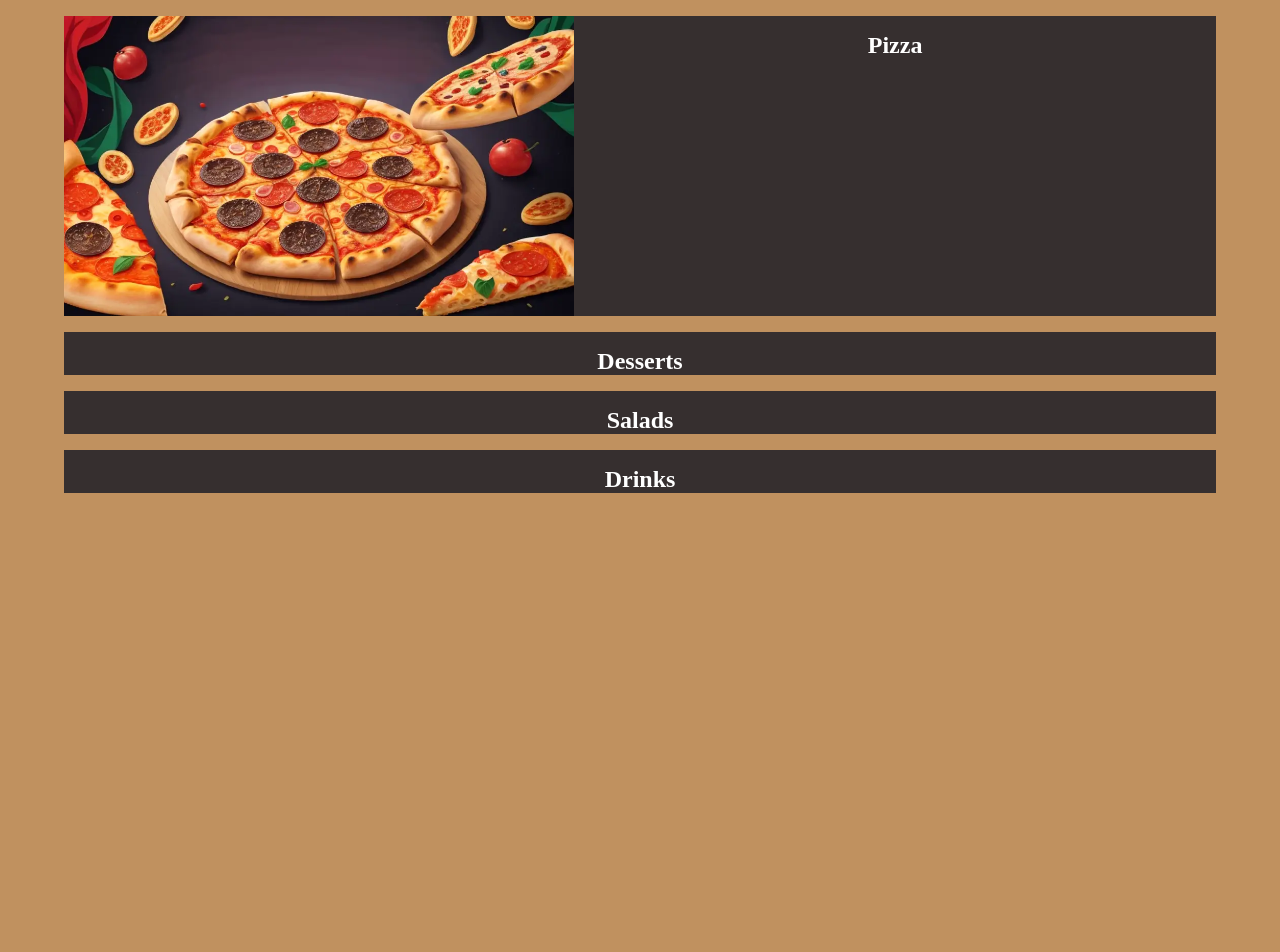
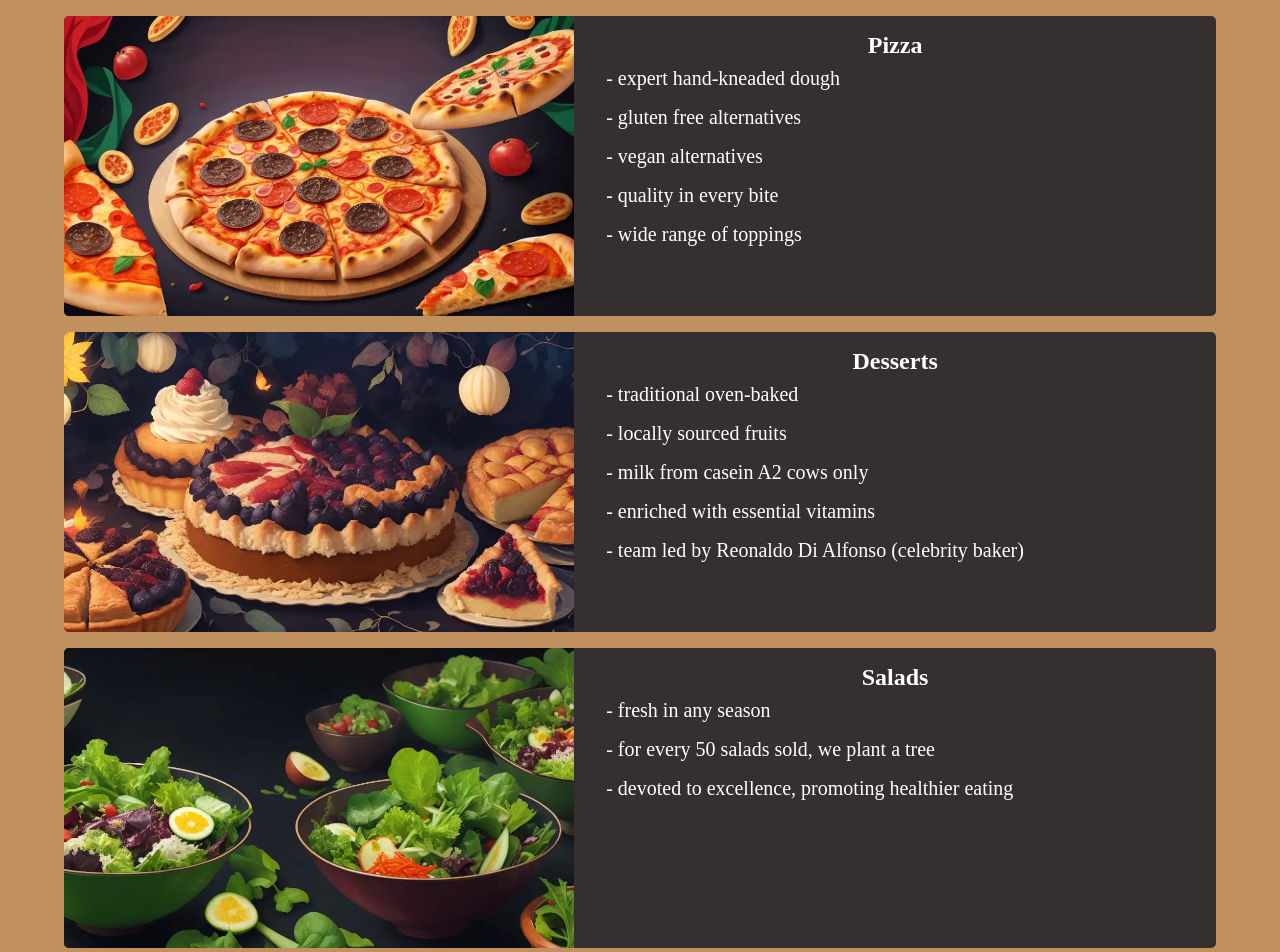
Before and after one commit to astrahalora/a-la-tarantazza, a React (Vite) app in the folder client/: page /menu in a window 1280 px wide. Shown: the part 80-1032 px from the top of the page. Before the commit the page ends 814 px from the top, so only its background shows below. Built offline with nearby package versions, Linux system fonts and the light colour scheme.

Commit message:
Finish basic menu desriptions

```diff
--- a/client/src/components/Navigation/Dropdown/Dropdown.css
+++ b/client/src/components/Navigation/Dropdown/Dropdown.css
@@ -17,6 +17,11 @@
 
   .dropdown-menu li:first-of-type {
     background: transparent;
+  }
+
+  .dropdown-menu li:nth-child(2) {
+    border-top-left-radius: var(--soft-border);
+    border-top-right-radius: var(--soft-border);
   }
 
   .dropdown-menu li:first-of-type img {
--- a/client/src/main.css
+++ b/client/src/main.css
@@ -49,6 +49,7 @@ textarea {
     --dark: rgb(0, 0, 0);
     --dark-hover: rgb(14, 5, 14);
     --dark-lightest: rgb(54, 47, 47);
+    --soft-border: 5px;
 }
 
 html, body {
@@ -60,7 +61,7 @@ html, body {
     height: 100%;
 }
 
-#root {
+/* #root {
     width: 100%;
     height: 91.8%;
-}
+} */
--- a/client/src/pages/Menu/Menu.css
+++ b/client/src/pages/Menu/Menu.css
@@ -15,6 +15,12 @@
     margin: 0.5rem;
     display: flex;
     color: var(--light);
+    border-radius: var(--soft-border);
+    transition: opacity 0.3s ease;
+}
+
+.infos:hover {
+    opacity: 0.9;
 }
 
 .pizza-info {
@@ -27,6 +33,12 @@
 
 .infos img {
     height: 300px;
+    border-top-left-radius: var(--soft-border);
+    border-bottom-left-radius: var(--soft-border);
+}
+
+.infos div {
+    width: 100%;
 }
 
 .infos h2 {
@@ -34,3 +46,8 @@
     width: 100%;
     margin-top: 1rem;
 }
+
+.infos p {
+    font-size: 20px;
+    padding:  0.5rem 2rem;
+}
--- a/client/src/pages/Menu/Menu.jsx
+++ b/client/src/pages/Menu/Menu.jsx
@@ -1,6 +1,9 @@
 import { useNavigate } from "react-router-dom";
 import { useSelector } from "react-redux";
 import pizza from "../../img/pizza.webp";
+import desserts from "../../img/desserts.webp";
+import salads from "../../img/salads.webp";
+import drinks from "../../img/drinks.webp";
 import "./Menu.css";
 
 export default function Menu() {
@@ -11,17 +14,44 @@ export default function Menu() {
         <div className="main-menu">
             {/* <h2>{productList === null ? "Null" : "Products"}</h2> */}
             <div className="pizza-info infos" onClick={() => navigate("/pizza")}>
-                <img src={pizza} alt="Pizza"/>
-                <h2>Pizza</h2>
+                <img src={pizza} alt="Pizza" />
+                <div>
+                    <h2>Pizza</h2>
+                    <p> - expert hand-kneaded dough </p>
+                    <p> - gluten free alternatives </p>
+                    <p> - vegan alternatives </p>
+                    <p> - quality in every bite</p>
+                    <p> - wide range of toppings </p>
+                </div>
             </div>
             <div className="desserts-info infos" onClick={() => navigate("/desserts")}>
-                <h2>Desserts</h2>
+                <img src={desserts} alt="Pizza" />
+                <div>
+                    <h2>Desserts</h2>
+                    <p> - traditional oven-baked </p>
+                    <p> - locally sourced fruits </p>
+                    <p> - milk from casein A2 cows only </p>
+                    <p> - enriched with essential vitamins </p>
+                    <p> - team led by Reonaldo Di Alfonso (celebrity baker)</p>
+                </div>
             </div>
             <div className="salads-info infos" onClick={() => navigate("/salads")}>
-                <h2>Salads</h2>
+                <img src={salads} alt="Pizza" />
+                <div>
+                    <h2>Salads</h2>
+                    <p> - fresh in any season</p>
+                    <p> - for every 50 salads sold, we plant a tree </p>
+                    <p> - devoted to excellence, promoting healthier eating</p>
+                </div>
             </div>
             <div className="drinks-info infos" onClick={() => navigate("/drinks")}>
-                <h2>Drinks</h2>
+                <img src={drinks} alt="Pizza" />
+                <div>
+                    <h2>Drinks</h2>
+                    <p> - low alcoholic content </p>
+                    <p> - fresh and flavorful</p>
+                    <p> - happiness in a bottle</p>
+                </div>
             </div>
         </div>
     )
```
